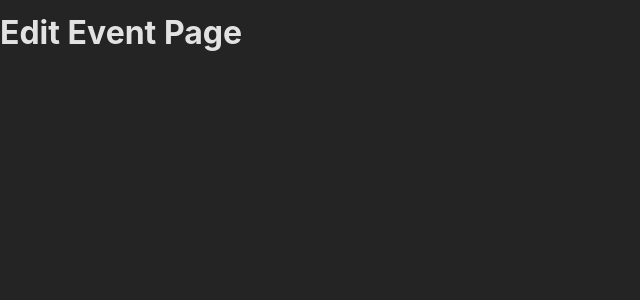
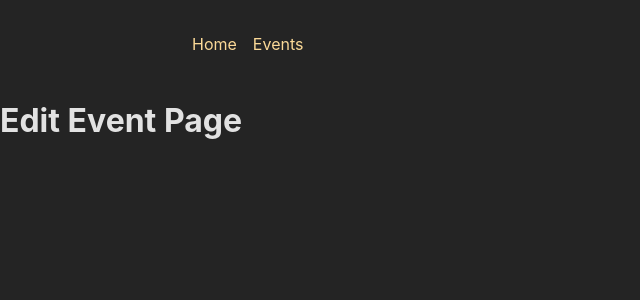
Before and after one commit to willl-8523/starting-react-router, a React (Create React App) app in the folder exercise/frontend/: page /events/1/edit in a window 1280 px wide. Shown: the top 300 px of the page, without its empty margins (0-640 px from the left). Built offline with nearby package versions, Linux system fonts and the light colour scheme.

Commit message:
Add a root layout that adds the MainNavigation Component above all page components

```diff
--- a/exercise/frontend/src/App.js
+++ b/exercise/frontend/src/App.js
@@ -1,17 +1,5 @@
 // Challenge / Exercise
 
-// 1. Add five new (dummy) page components (content can be simple <h1> elements)
-//    - HomePage
-//    - EventsPage
-//    - EventDetailPage
-//    - NewEventPage
-//    - EditEventPage
-// 2. Add routing & route definitions for these five pages
-//    - / => HomePage
-//    - /events => EventsPage
-//    - /events/<some-id> => EventDetailPage
-//    - /events/new => NewEventPage
-//    - /events/<some-id>/edit => EditEventPage
 // 3. Add a root layout that adds the <MainNavigation> component above all page components
 // 4. Add properly working links to the MainNavigation
 // 5. Ensure that the links in MainNavigation receive an "active" class when active
@@ -26,13 +14,20 @@
 import EventDetailPage from './pages/EventDetail';
 import NewEventPage from './pages/NewEventPage';
 import EditEventPage from './pages/EditEvent';
+import RootLayout from './pages/Root';
 
 const router = createBrowserRouter([
-  { path: '/', element: <Homepage /> },
-  { path: 'events', element: <EventsPage /> },
-  { path: 'events/:eventId', element: <EventDetailPage /> },
-  { path: 'events/new', element: <NewEventPage /> },
-  { path: 'events/:eventId/edit', element: <EditEventPage /> },
+  {
+    path: '/',
+    element: <RootLayout />,
+    children: [
+      { index : true, element: <Homepage /> },
+      { path: 'events', element: <EventsPage /> },
+      { path: 'events/:eventId', element: <EventDetailPage /> },
+      { path: 'events/new', element: <NewEventPage /> },
+      { path: 'events/:eventId/edit', element: <EditEventPage /> },
+    ],
+  },
 ]);
 
 function App() {
--- /dev/null
+++ b/exercise/frontend/src/pages/Root.js
@@ -0,0 +1,16 @@
+import React from 'react';
+import MainNavigation from '../components/MainNavigation';
+import { Outlet } from 'react-router-dom';
+
+const RootLayout = () => {
+  return (
+    <>
+      <MainNavigation />
+      <main>
+        <Outlet />
+      </main>
+    </>
+  );
+};
+
+export default RootLayout;
```
